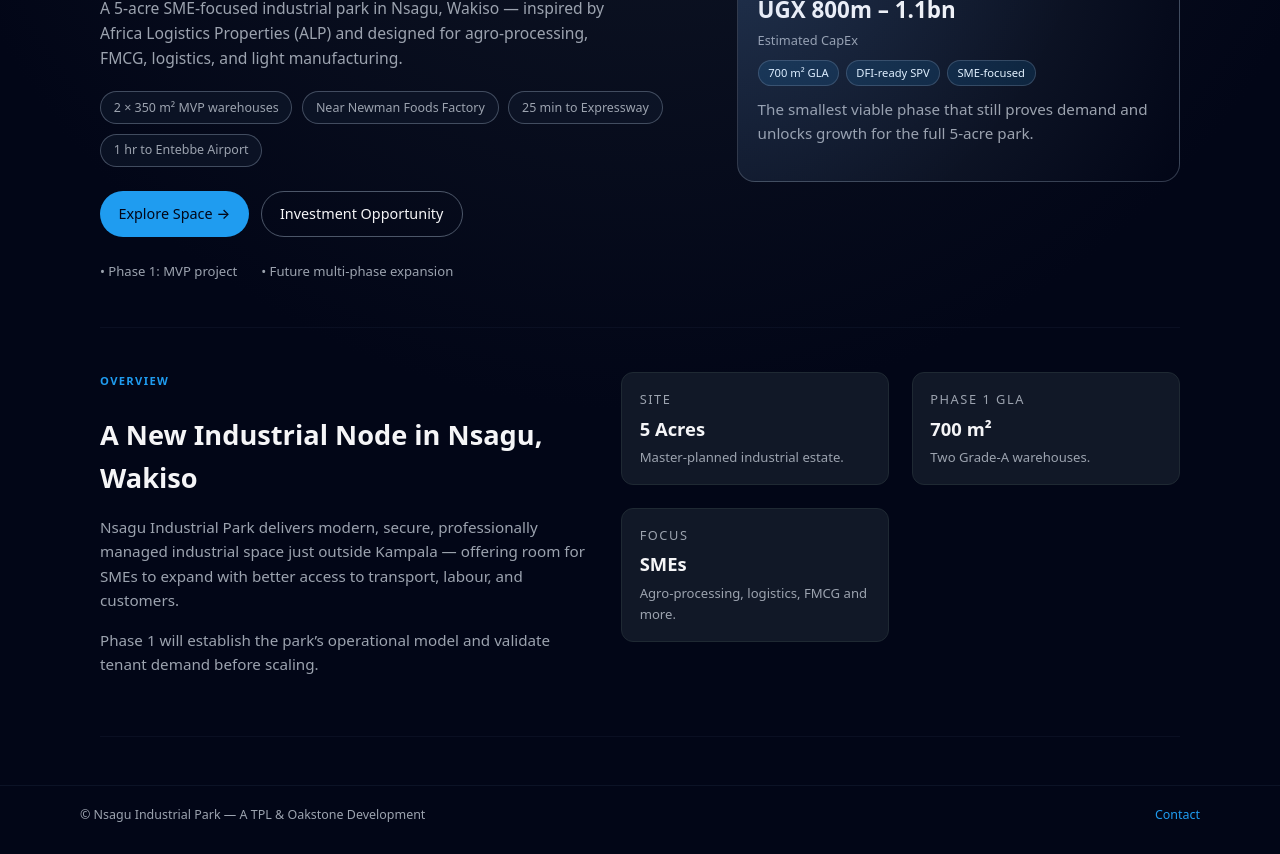
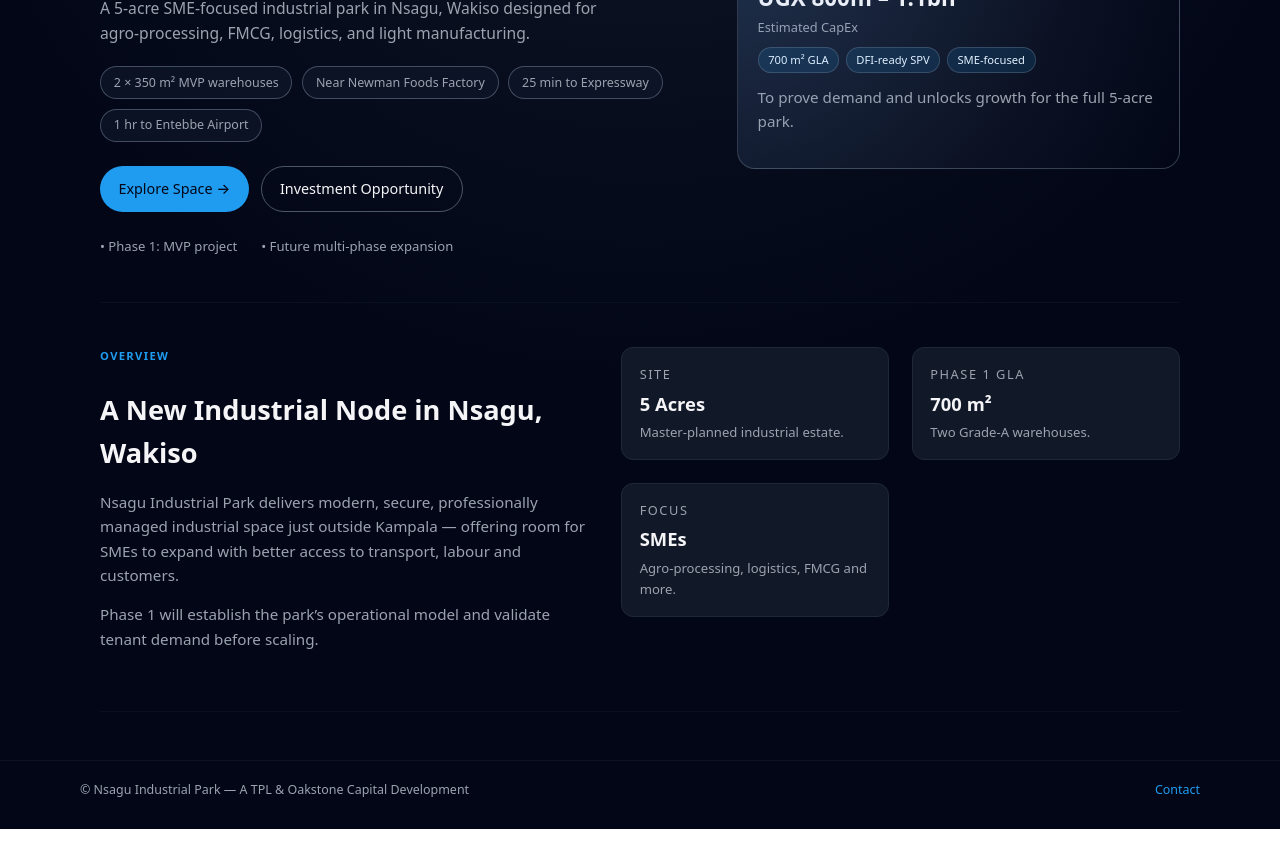
Before and after one commit to Superstar1910/nsagu-industrial-park, a website: page index.html in a window 1280 px wide. Shown: the part 330-1184 px from the top of the page. After the commit the page ends 1159 px from the top, so only its background shows below. Drawn offline with Linux system fonts and the light colour scheme.

```diff
--- a/index.html
+++ b/index.html
@@ -35,8 +35,7 @@
         <h1 class="hero-title">Grade-A Industrial Space for Growing Ugandan Businesses</h1>
 
         <p class="hero-sub">
-          A 5-acre SME-focused industrial park in Nsagu, Wakiso — inspired by Africa Logistics Properties (ALP)
-          and designed for agro-processing, FMCG, logistics, and light manufacturing.
+          A 5-acre SME-focused industrial park in Nsagu, Wakiso designed for agro-processing, FMCG, logistics, and light manufacturing.
         </p>
 
         <div class="hero-pills">
@@ -69,7 +68,7 @@
         </div>
 
         <p class="muted" style="margin-top:0.7rem;">
-          The smallest viable phase that still proves demand and unlocks growth for the full 5-acre park.
+          To prove demand and unlocks growth for the full 5-acre park.
         </p>
       </div>
     </div>
@@ -84,7 +83,7 @@
 
         <p class="muted">
           Nsagu Industrial Park delivers modern, secure, professionally managed industrial space just outside
-          Kampala — offering room for SMEs to expand with better access to transport, labour, and customers.
+          Kampala — offering room for SMEs to expand with better access to transport, labour and customers.
         </p>
 
         <p class="muted">
@@ -118,7 +117,7 @@
 
 <footer>
   <div>
-    <span>© Nsagu Industrial Park — A TPL &amp; Oakstone Development</span>
+    <span>© Nsagu Industrial Park — A TPL &amp; Oakstone Capital Development</span>
     <span><a href="contact.html">Contact</a></span>
   </div>
 </footer>
```
